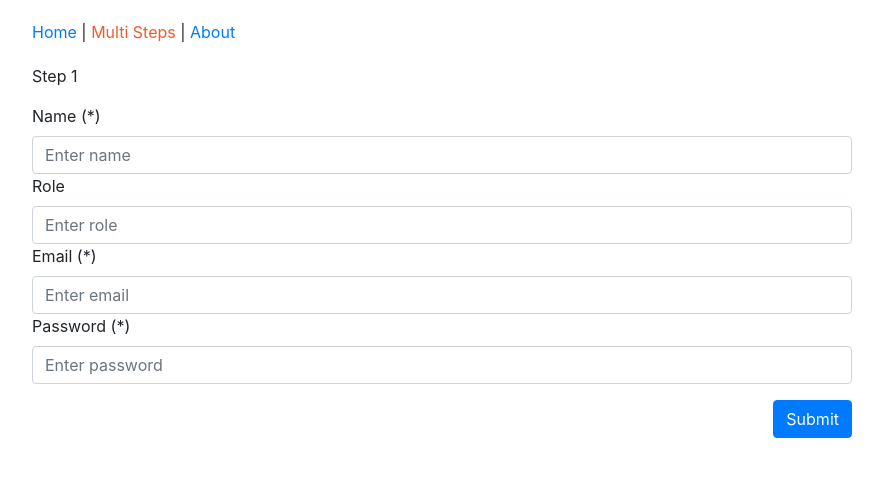
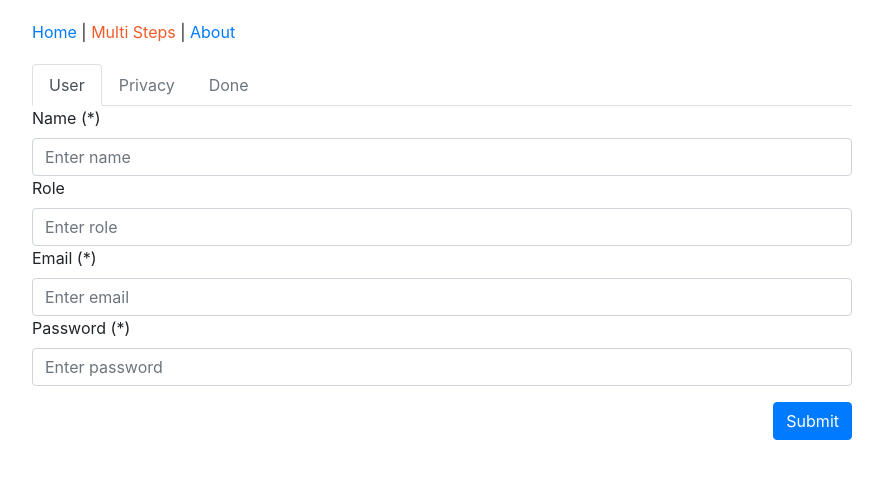
Before and after one commit to MarceloBarrera/multiform, a React app: page /multi-steps in a window 1280 px wide. Shown: the top 478 px of the page, without its empty margins (198-1081 px from the left). Built offline with nearby package versions, Linux system fonts and the light colour scheme.

Commit message:
multi - tabs added

```diff
--- a/package.json
+++ b/package.json
@@ -26,6 +26,7 @@
     "babel-eslint": "10.0.1",
     "babel-loader": "8.0.5",
     "babel-preset-react-app": "7.0.2",
+    "classnames": "2.3.1",
     "css-loader": "2.1.1",
     "cssnano": "4.1.10",
     "enzyme": "3.9.0",
--- a/src/components/multi-steps/MuliSteps.js
+++ b/src/components/multi-steps/MuliSteps.js
@@ -1,5 +1,6 @@
 import React, { useReducer } from "react";
 import PropTypes from "prop-types";
+import cn from "classnames";
 
 import Step1 from "./Step1";
 import Step2 from "./Step2";
@@ -9,6 +10,7 @@ import {
   initialState,
   STATUS,
   actionTypes,
+  stepNames,
 } from "./MultiStepsReducer";
 
 const numberOfSteps = 2; // increase this number when adding more components steps
@@ -61,10 +63,30 @@ const MultiSteps = (props) => {
     }
   };
 
+  const renderTabs = () => {
     return (
-    <React.Fragment>
-      <p>Step {state.currentStep} </p>
-      {!isValid && state.status === STATUS.SUBMITTED && (
+      <ul className="nav nav-tabs">
+        {Object.keys(stepNames).map((index) => {
+          return (
+            <li key={index} className="nav-item">
+              <a
+                className={cn("nav-link", {
+                  active: parseInt(index) === state.currentStep,
+                  disabled: parseInt(index) !== state.currentStep,
+                })}
+                href="#"
+              >
+                {stepNames[index]}
+              </a>
+            </li>
+          );
+        })}
+      </ul>
+    );
+  };
+
+  const renderAlert = () => {
+    return (
       <div role="alert" className="alert alert-danger">
         <p>Please fix the following errors:</p>
         <ul>
@@ -73,7 +95,15 @@ const MultiSteps = (props) => {
           })}
         </ul>
       </div>
-      )}
+    );
+  };
+
+  return (
+    <React.Fragment>
+      {renderTabs()}
+
+      {!isValid && state.status === STATUS.SUBMITTED && renderAlert()}
+
       <form onSubmit={handleSubmit}>
         {state.currentStep === 1 && (
           <Step1
--- a/src/components/multi-steps/MultiStepsReducer.js
+++ b/src/components/multi-steps/MultiStepsReducer.js
@@ -3,6 +3,11 @@ export const STATUS = {
   SUBMITTED: "SUBMITTED",
   SUBMITTING: "SUBMITTING",
   COMPLETED: "COMPLETED",
+};
+export const stepNames = {
+  1: "User",
+  2: "Privacy",
+  3: "Done",
 };
 
 export const initialState = {
```
Also changed, not shown: 1 other file (tests, documents, lock files or other folders). Lines whose indentation alone changed are shown as unchanged.
